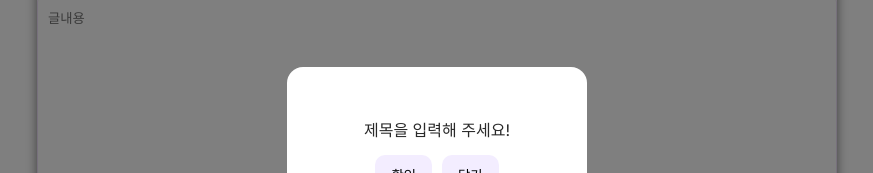
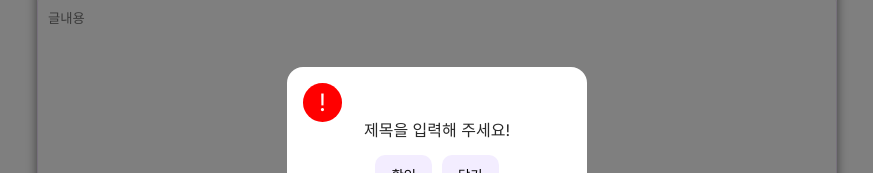
Before and after one commit to haileyham/study-now, a Next.js app: page /study-post/write in a window 1280 px wide. Both pictures are taken after a click on the button "등록". Shown: the part 461-634 px from the top of the page, without its empty margins (203-1076 px from the left). Built offline with nearby package versions, Linux system fonts and the light colour scheme.

Commit message:
(#70) feat : 모달-경고창의 경우 mark 표시

```diff
--- a/components/modal/Modal.tsx
+++ b/components/modal/Modal.tsx
@@ -8,18 +8,22 @@ const Modal: React.FC<ModalProps> = ({
   modalBtnStyle,
   message,
   onFunction,
+  mark,
 }) => {
   const [modal, setModal] = useState(false);
   const [active, setActive] = useState(false);
+  const [alert, setAlert] = useState(false);
 
   const openModal = () => {
     setModal(true);
+    mark ? setAlert(true) : '';
   };
 
   const closeModal = (e: React.MouseEvent) => {
     // console.log('closeModal called');
     setActive(false);
     setModal(false);
+    setAlert(false);
     e.stopPropagation();
   };
 
@@ -29,6 +33,7 @@ const Modal: React.FC<ModalProps> = ({
 
   const handleConfirm = () => {
     setActive(false);
+    setAlert(false);
     const result = onFunction();
     if (typeof result !== 'undefined') {
       setModal(result);
@@ -54,6 +59,7 @@ const Modal: React.FC<ModalProps> = ({
         {modal ? (
           <div className={styles.modal} onClick={closeModal}>
             <div className={styles.modalContent} onClick={closeOnClick}>
+              {alert ? <span>!</span> : ''}
               <p>{message}</p>
               <button onClick={handleConfirm}>확인</button>
               <button onClick={closeModal}>닫기</button>
--- a/components/modal/page.module.scss
+++ b/components/modal/page.module.scss
@@ -49,6 +49,17 @@
     color: rgb(41, 41, 41);
     cursor: default;
   }
+  span {
+    position: absolute;
+    top: 1rem;
+    left: 1rem;
+    padding: 0.3rem 1rem;
+    font-size: 1.5rem;
+    color: #fff;
+    background-color: red;
+    border-radius: 50%;
+    transition: transform 0.5;
+  }
 }
 
 .modalContent .closeBtn {
--- a/components/writing/WritingEditor.tsx
+++ b/components/writing/WritingEditor.tsx
@@ -217,6 +217,7 @@ const WritingEditor: React.FC<WritingEditorProps> = ({
                   modalBtnStyle={styles.writeEditBtn}
                   message={`${validationFailed.message}`}
                   onFunction={handleCancel}
+                  mark={`true`}
                 ></Modal>
               )}
             </div>
```
